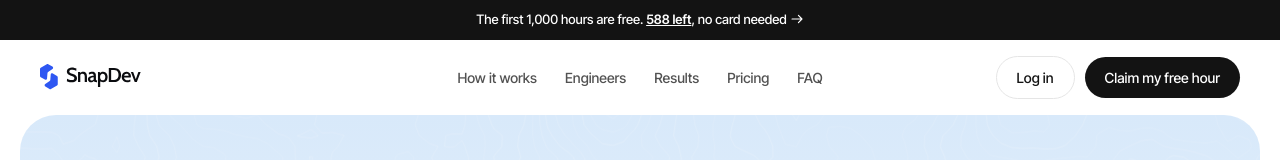
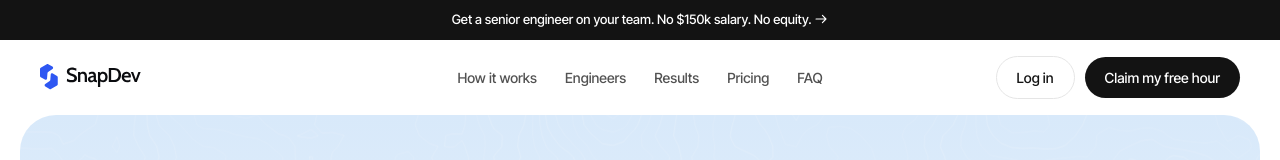
Before and after one commit to arbazghani-emberai/snapdev-site, a Next.js app: page / in a window 1280 px wide. Shown: the top 160 px of the page. Built offline with nearby package versions, Linux system fonts and the light colour scheme.

Commit message:
Update promo strip copy
New line: "Get a senior engineer on your team. No $150k salary. No equity."

```diff
--- a/src/components/PromoBar.tsx
+++ b/src/components/PromoBar.tsx
@@ -7,7 +7,7 @@ export default function PromoBar() {
       href="/signup"
       className="bg-ink hover:bg-ink/85 block w-full py-2.5 text-center text-[13px] font-medium text-white transition"
     >
-      The first 1,000 hours are free. <strong className="font-semibold underline">588 left</strong>, no card needed{" "}
+      Get a senior engineer on your team. No $150k salary. No equity.{" "}
       <ArrowRight className="inline size-3.5 -translate-y-px" strokeWidth={2} />
     </Link>
   );
```
